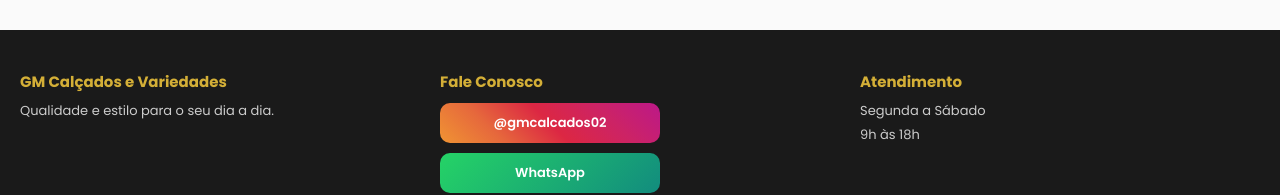
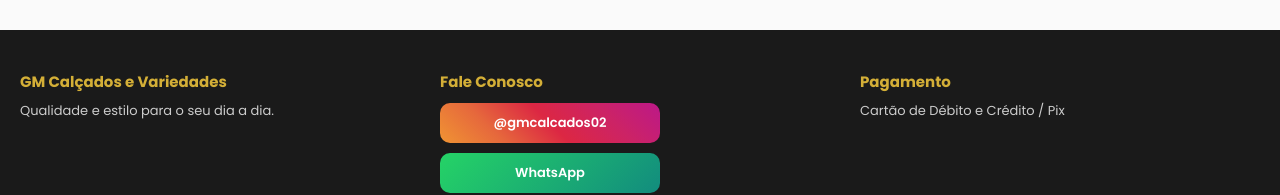
Before and after one commit to eduardogon607/GM-Cal-ados-e-Variedades, a plain HTML site: page frontend/index.html in a window 1280 px wide. Shown: the part 745-940 px from the top of the page. Drawn offline with Linux system fonts and the light colour scheme; no server answers.

```diff
--- a/frontend/index.html
+++ b/frontend/index.html
@@ -98,9 +98,9 @@
       </div>
 
       <div>
-        <h4>Atendimento</h4>
-        <p>Segunda a Sábado</p>
-        <p>9h às 18h</p>
+        <h4>Pagamento</h4>
+        <p>Cartão de Débito e Crédito / Pix</p>
+
       </div>
     </div>
     <p class="copyright">© 2026 GM Calçados e Variedades - Todos os direitos reservados.</p>
```
